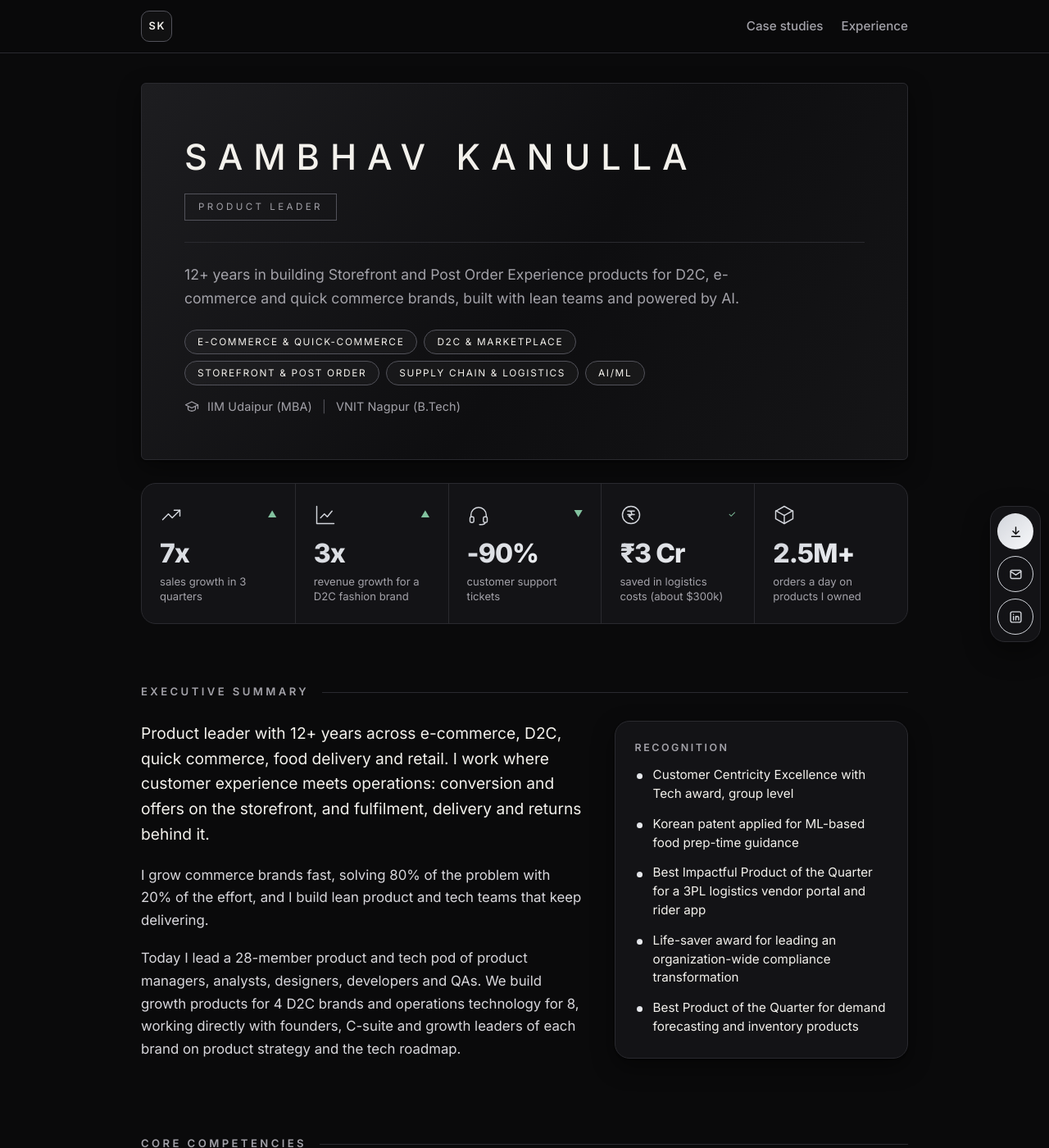
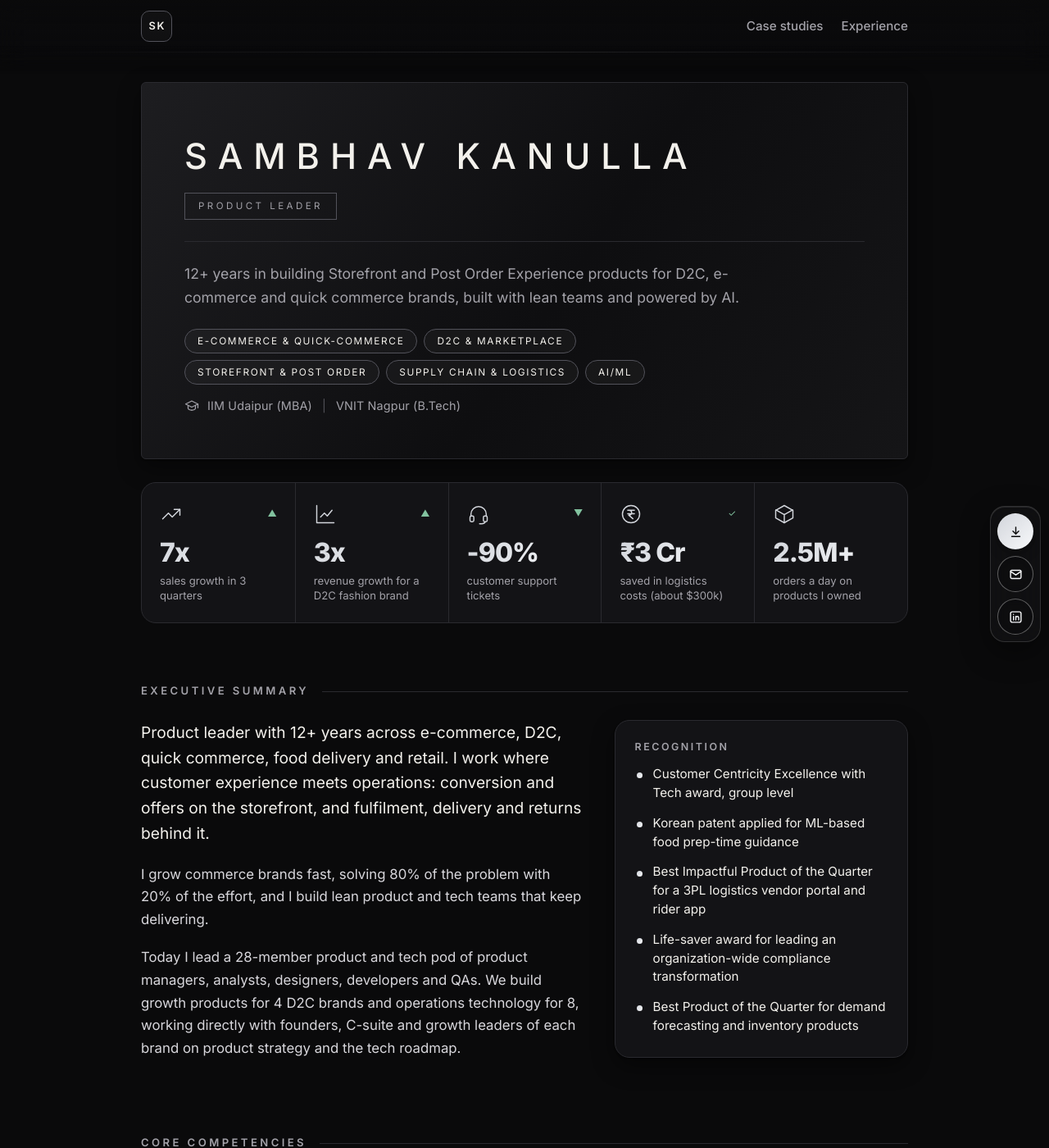
Before and after one commit to sambhavkanulla/sambhavkanulla.github.io, a Jekyll site: the page built from index.html, in a window 1280 px wide and 1400 px high. Shown: the whole window at 82% size. Built offline with Jekyll 4.4.1, drawn with Linux system fonts in a browser that asks for light colours.

Commit message:
Glass effect with gradual blur on sticky header, mobile bar and desktop card
Co-Authored-By: Claude Sonnet 5.5 <noreply@anthropic.com>
Claude-Session: https://claude.ai/code/session_01PrKmB98M39T9226rhsuyd2

```diff
--- a/assets/css/portfolio.css
+++ b/assets/css/portfolio.css
@@ -413,3 +413,25 @@ body.show-name .brand-name { opacity: 1; max-width: 260px; }
 }
 @media (min-width: 761px) and (max-width: 1359px) { .dock { right: 10px; padding: 8px; } .dock .btn { width: 44px; min-height: 44px; padding: 0; justify-content: center; font-size: 0; gap: 0; } }
 @media (min-width: 1360px) { .dock { width: 164px; } .dock .btn { width: 100%; justify-content: flex-start; font-size: 0.9rem; gap: 9px; padding: 0 16px; } }
+
+/* Apple-style translucent glass: gradual blur on sticky bars, solid-enough buttons for legibility */
+.site-header { background: transparent !important; -webkit-backdrop-filter: none !important; backdrop-filter: none !important; border-bottom: 0 !important; isolation: isolate; }
+.site-header::before { content: ""; position: absolute; z-index: -1; left: 0; right: 0; top: 0; bottom: -26px; pointer-events: none;
+  background: linear-gradient(to bottom, rgba(10,10,11,0.78), rgba(10,10,11,0.30) 70%, rgba(10,10,11,0));
+  -webkit-backdrop-filter: blur(18px) saturate(160%); backdrop-filter: blur(18px) saturate(160%);
+  -webkit-mask-image: linear-gradient(to bottom, #000 0, #000 62%, transparent 100%); mask-image: linear-gradient(to bottom, #000 0, #000 62%, transparent 100%); }
+.site-header::after { content: ""; position: absolute; left: 0; right: 0; bottom: 0; height: 1px; background: linear-gradient(to right, transparent, rgba(255,255,255,0.10), transparent); }
+
+.dock .btn-ghost { background-color: rgba(10,10,11,0.55); color: var(--accent-2); border-color: rgba(255,255,255,0.34); }
+.dock .btn:not(.btn-ghost) { box-shadow: 0 4px 14px rgba(0,0,0,0.35); }
+
+@media (min-width: 761px) {
+  .dock { background: rgba(24,24,28,0.46); -webkit-backdrop-filter: blur(22px) saturate(180%); backdrop-filter: blur(22px) saturate(180%); border: 1px solid rgba(255,255,255,0.14); box-shadow: 0 12px 36px rgba(0,0,0,0.45), inset 0 1px 0 rgba(255,255,255,0.10); }
+}
+@media (max-width: 760px) {
+  .dock { background: transparent; border-top: 0; -webkit-backdrop-filter: none; backdrop-filter: none; isolation: isolate; }
+  .dock::before { content: ""; position: absolute; z-index: -1; left: 0; right: 0; bottom: 0; top: -30px; pointer-events: none;
+    background: linear-gradient(to top, rgba(10,10,11,0.82), rgba(10,10,11,0.40) 65%, rgba(10,10,11,0));
+    -webkit-backdrop-filter: blur(18px) saturate(160%); backdrop-filter: blur(18px) saturate(160%);
+    -webkit-mask-image: linear-gradient(to top, #000 0, #000 60%, transparent 100%); mask-image: linear-gradient(to top, #000 0, #000 60%, transparent 100%); }
+}
```
